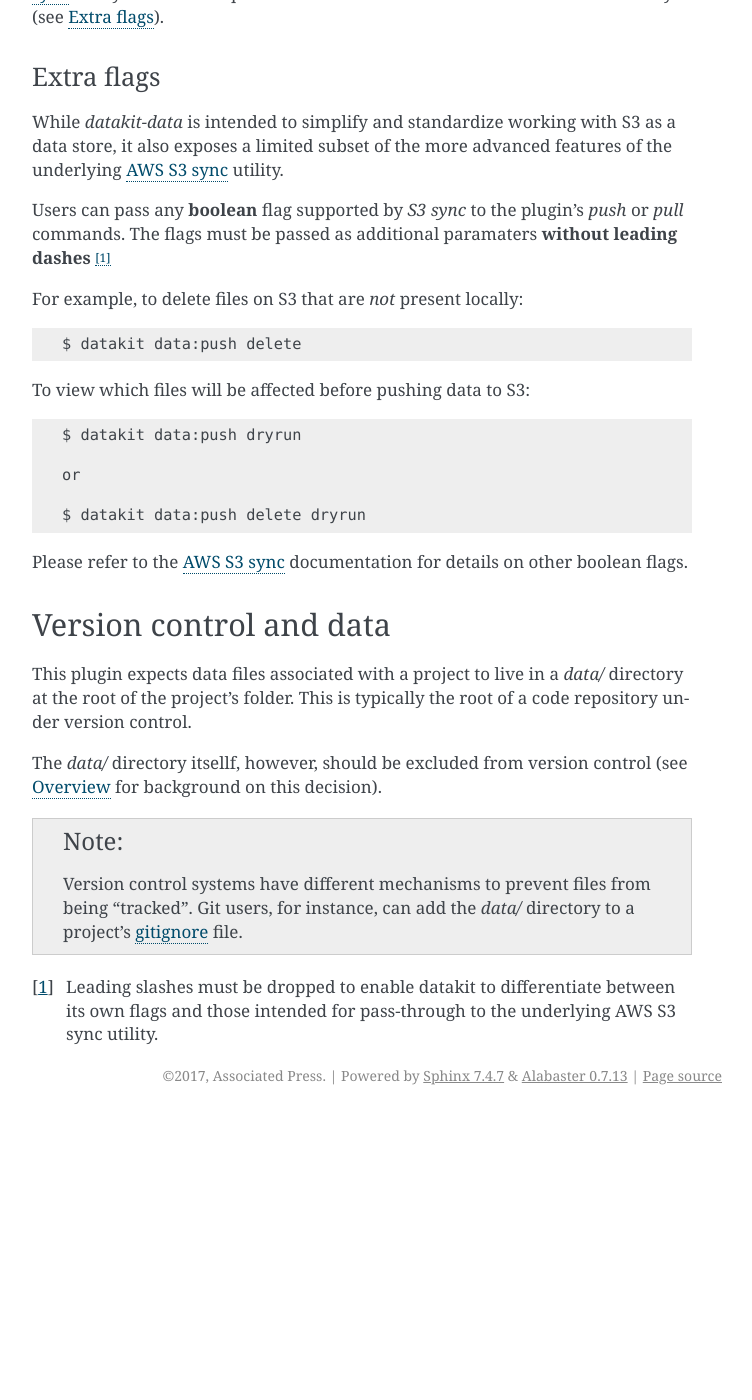
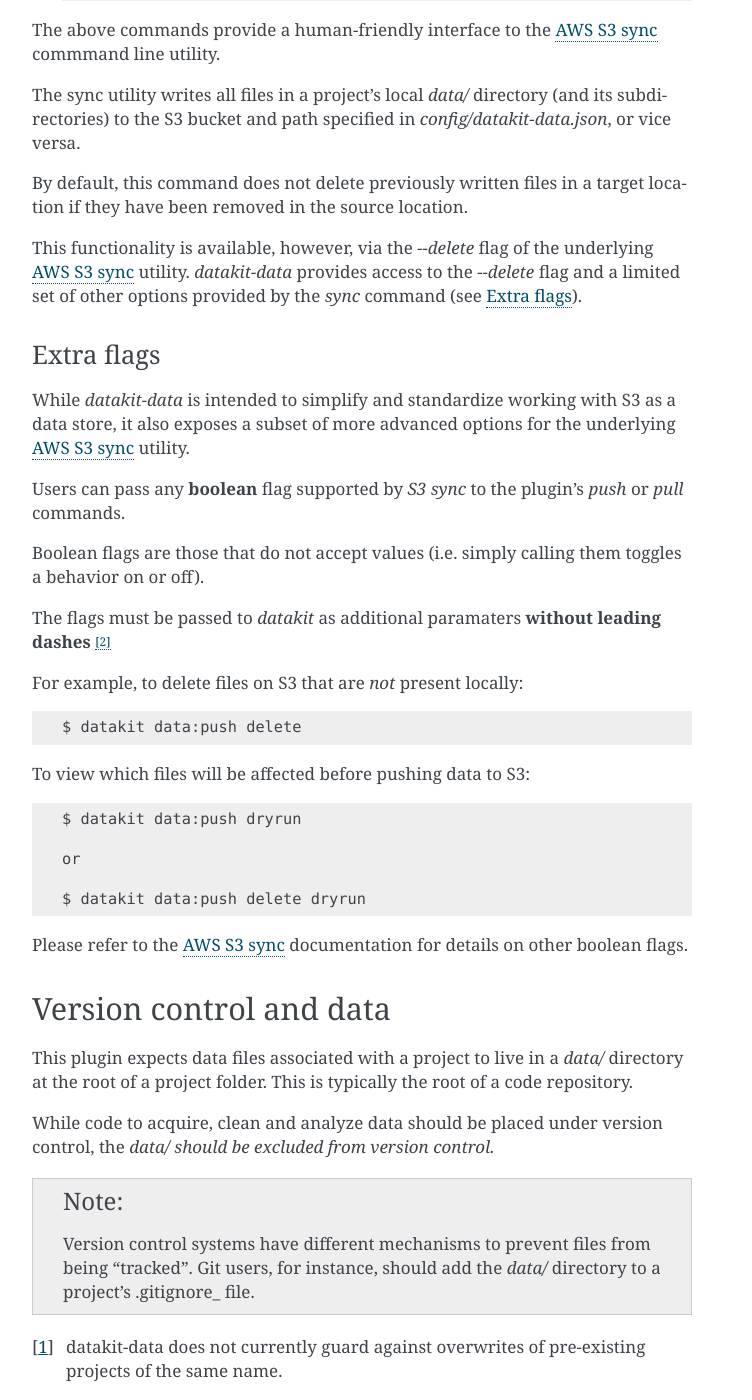
Before and after one commit to associatedpress/datakit-data, a Sphinx documentation site: the page built from docs/usage.rst, in a window 1280 px wide and 1400 px high, scrolled down 3237 px. Shown: the whole window, without its empty margins (388-1140 px from the left). Built offline with Sphinx 7.4.7, drawn with Linux system fonts in a browser that asks for light colours; before the commit the page ends 4352 px from its top, so only the background shows below that; some of the changed text lies outside the part shown.

Commit message:
Doc updates. #5

```diff
--- a/docs/usage.rst
+++ b/docs/usage.rst
@@ -10,15 +10,16 @@
 Setup
 -----
 
-Integrating a project with S3 involves two steps:
+Integrating a project with S3 involves a few steps:
 
-* Initializing the project
-* Updating AWS configurations, as needed
+* Initialize the project
+* Check S3 to ensure a new project won't overwrite a pre-existing project on S3 [1]_
+* Update AWS configurations, as needed
+* Exclude the project's `data/` directory from version control (see :ref:`usage-vcs--and-data`).
 
-.. note::
 
-  All datakit-data commands must be run from the root folder of a project directory.
 
+.. _usage-init:
 
 Initialize
 ~~~~~~~~~~
@@ -41,6 +42,12 @@
     }
 
 
+.. note::
+
+  datakit-data does not currently provide safeguards against accidental overwrites
+  of previously created projects (on S3) with an identical name. Users should always
+  double-check the target S3 bucket to ensure that a project path has not already
+  been used.
 
 .. _usage-configure:
 
@@ -129,6 +136,12 @@
 Data push/pull
 --------------
 
+.. note::
+
+  The below commands must be run from a directory initialized and configured
+  for use with S3 (see :ref:`usage-init` for details).
+
+
 Pushing and pulling data between your local machine and the S3 data store requires two commands:
 
   .. code::
@@ -145,8 +158,9 @@
 By default, this command does not delete previously written files in a target location
 if they have been removed in the source location.
 
-This functionality is available, however, via the `--delete` flag of the underly `AWS S3 sync`_ utility.
-`datakit-data` provides access to a limited subset of this functionality (see :ref:`usage-extraflags`).
+This functionality is available, however, via the `\-\-delete` flag of the underlying `AWS S3 sync`_ utility.
+`datakit-data` provides access to the `\-\-delete` flag and a limited set of other options provided by the `sync`
+command (see :ref:`usage-extraflags`).
 
 .. _usage-extraflags:
 
@@ -154,10 +168,13 @@
 ~~~~~~~~~~~~
 
 While `datakit-data` is intended to simplify and standardize working with S3 as a data store, it
-also exposes a limited subset of the more advanced features of the underlying `AWS S3 sync`_ utility.
+also exposes a subset of more advanced options for the underlying `AWS S3 sync`_ utility.
 
 Users can pass any **boolean** flag supported by *S3 sync* to the plugin's `push` or `pull` commands.
-The flags must be passed as additional paramaters **without leading dashes** [1]_
+
+Boolean flags are those that do not accept values (i.e. simply calling them toggles a behavior on or off).
+
+The flags must be passed to `datakit` as additional paramaters **without leading dashes** [2]_
 
 For example, to delete files on S3 that are *not* present locally::
 
@@ -181,16 +198,15 @@
 -------------------------
 
 This plugin expects data files associated with a project to live in a `data/` directory
-at the root of the project's folder. This is typically the root of a code
-repository under version control.
+at the root of a project folder. This is typically the root of a code repository.
 
-The `data/` directory itsellf, however, should be excluded
-from version control (see :ref:`readme-overview` for background on this decision).
+While code to acquire, clean and analyze data should be placed under version control,
+the `data/` *should be excluded from version control.*
 
 .. note::
 
   Version control systems have different mechanisms to prevent files from being "tracked".
-  Git users, for instance, can add the `data/` directory to a project's gitignore_ file.
+  Git users, for instance, should add the `data/` directory to a project's .gitignore_ file.
 
 
 
@@ -202,7 +218,8 @@
 .. _`aws configure`: http://docs.aws.amazon.com/cli/latest/userguide/cli-chap-getting-started.html
 .. _datakit: https://github.com/associatedpress/datakit-core
 .. _datakit-data: https://github.com/associatedpress/datakit-data
-.. _gitignore: https://git-scm.com/docs/gitignore
+.. _.gitignore: https://git-scm.com/docs/gitignore
 
-.. [1] Leading slashes must be dropped to enable datakit to differentiate between its own flags and those intended for
+.. [1] datakit-data does not currently guard against overwrites of pre-existing projects of the same name.
+.. [2] Leading slashes must be dropped to enable datakit to differentiate between its own flags and those intended for
    pass-through to the underlying AWS S3 sync utility.
```
Also changed, not shown: other parts of docs/usage.rst (+1 -1 lines), AUTHORS.rst (+3 -5 lines), docs/readme.rst (+27 -43 lines).
